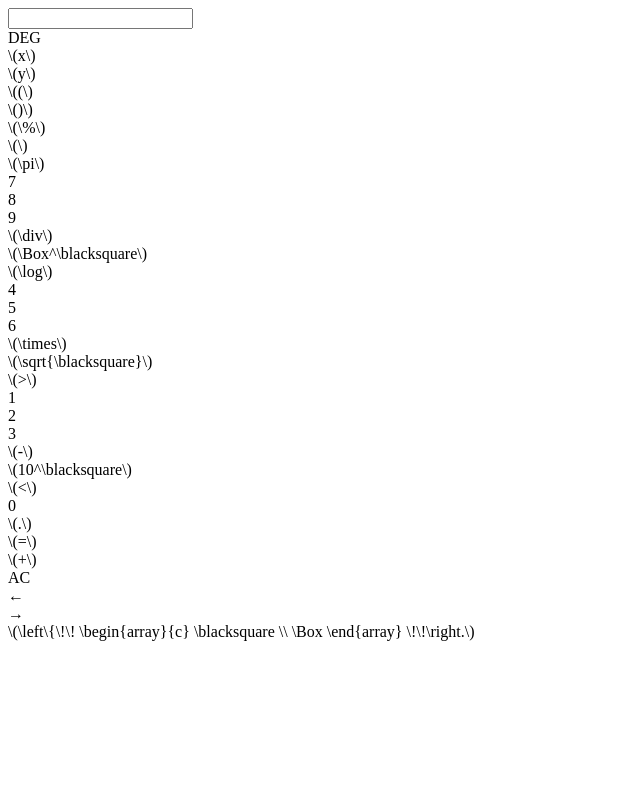
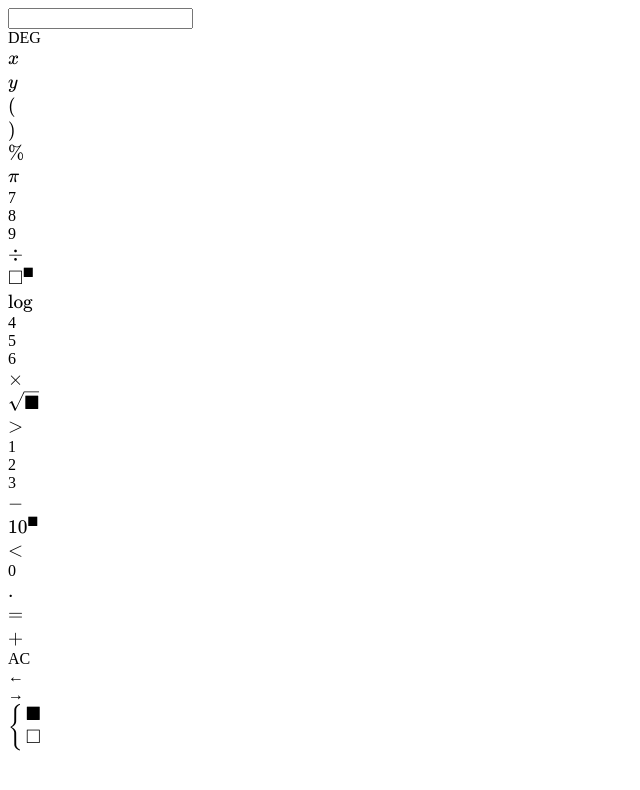
Before and after one commit to foxypiratecove37350/poisonfox-math-calc, a plain HTML site: page index.html in a window 1280 px wide. Shown: the whole page, without its empty margins (0-640 px from the left). Drawn offline with nearby package versions, Linux system fonts and the light colour scheme.

Commit message:
Fixed LaTeX render.

```diff
--- a/index.html
+++ b/index.html
@@ -65,7 +65,9 @@
 			</div>
 		</div>
 		<script>
-			renderMathInElement(document.body);
+			document.addEventListener('DOMContentLoaded', (e) => {
+				renderMathInElement(document.body);
+			});
 		</script>
 	</body>
 </html>
```
